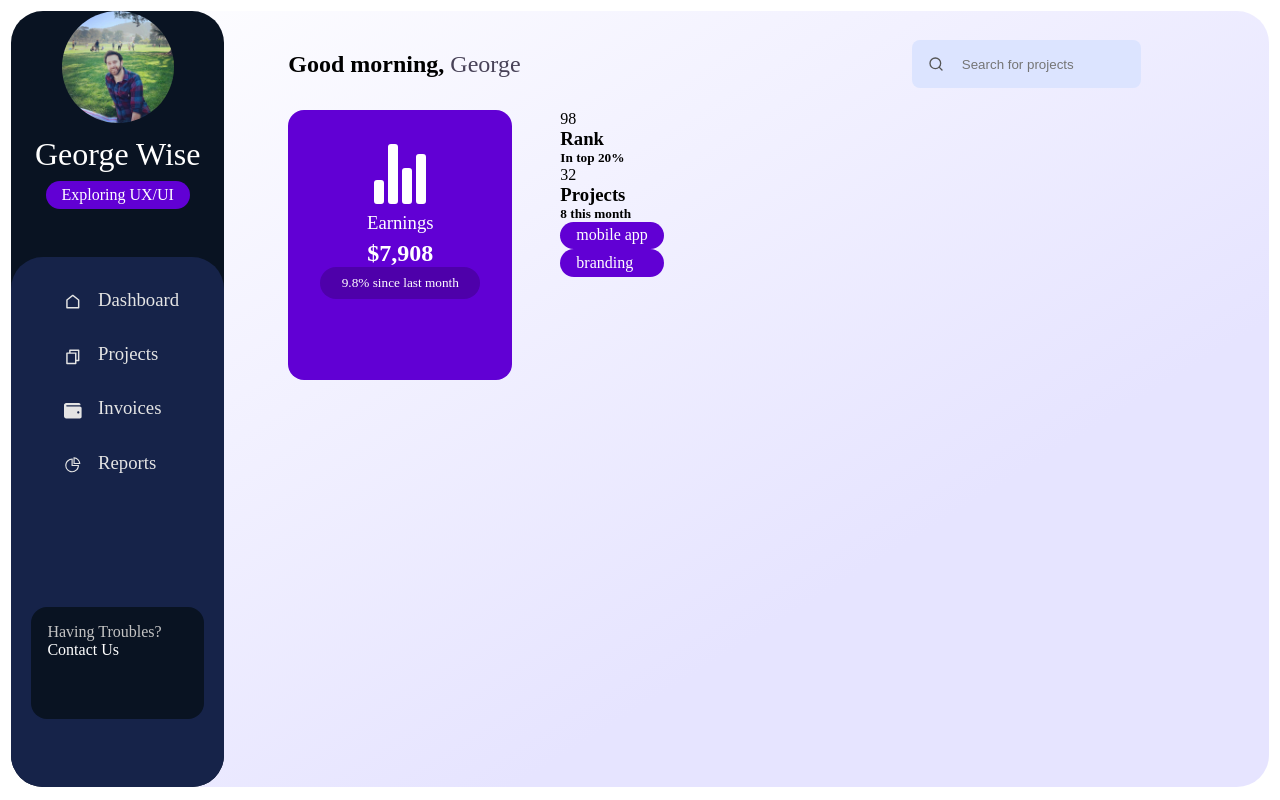
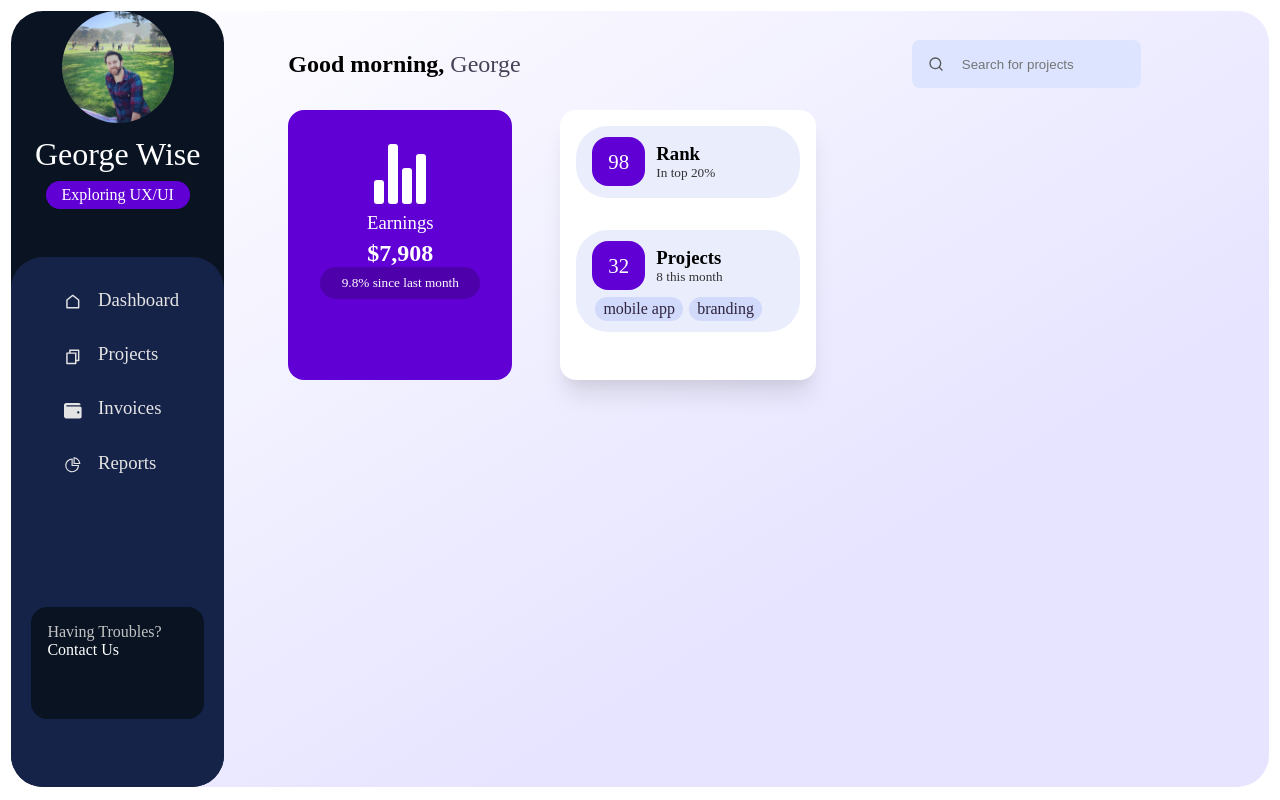
Before and after one commit to Stubblefish/Dashboard_UX-UI, a React (Create React App) app: page / in a window 1280 px wide. Built offline with nearby package versions, Linux system fonts and the light colour scheme.

Commit message:
finished styling Info element, hover effect, buttons

```diff
--- a/src/components/Badge.jsx
+++ b/src/components/Badge.jsx
@@ -2,8 +2,8 @@ import React from 'react'
 import styled from 'styled-components';
 import {themeColor} from "../utils";
 
-function Badge({ content }) {
-    return <Div>{content}</Div>
+function Badge({ content, glow = false, paid = false, late = false }) {
+    return <Div glow={glow} paid={paid} late={late}>{content}</Div>
 }
 
 const Div = styled.div`
@@ -13,6 +13,16 @@ font-weight: 500;
 color: white;
 background-color: ${themeColor};
 cursor: pointer;
+
+${({glow}) =>
+glow &&
+`
+font-size= 0.8rem;
+padding: 0.2rem 0.5rem;
+font-weight: normal;
+color: #2f233d;
+background-color: rgba(109, 134, 245, 0.192);
+`}
 `;
 
 export default Badge
--- a/src/components/Info.jsx
+++ b/src/components/Info.jsx
@@ -36,20 +36,61 @@ function Info() {
     );
 }
 
-const InfoCard = styled.div``;
+const InfoCard = styled.div`
+height: 100%;
+width: 14rem;
+background-color: white;
+border-radius: 1rem;
+padding: 1rem;
+color: white;
+box-shadow: ${cardShadow};
+transition: 0.4s ease-in-out;
 
-const Card = styled.div``;
+&:hover {
+    box-shadow: ${hoverEffect};
+}
+`;
 
-const CardContent = styled.div``;
+const Card = styled.div`
+background-color: rgba(183, 194, 243, 0.3);
+border-radius: 2rem;
+margin-bottom: 2rem;
+`;
 
-const Row = styled.div``;
+const CardContent = styled.div`
+padding: 0.7rem 1rem 0.3rem 1rem;
+`;
 
-const Digit = styled.div``;
+const Row = styled.div`
+display: flex;
+align-items: center;
+margin-bottom: 0.4rem;
+${({ justify }) =>
+justify &&
+`
+justify-content: space-around;
+width: 90%;
+`}
+`;
 
-const InfoContainer = styled.div``;
+const Digit = styled.div`
+background-color: ${themeColor};
+padding: 0.8rem 1rem;
+font-size: 1.3rem;
+border-radius: 1rem;
+`;
 
-const Title = styled.h3``;
+const InfoContainer = styled.div`
+margin-left: 0.7rem;
+`;
 
-const Subtitle = styled.h5``;
+const Title = styled.h3`
+color: black;
+`;
+
+const Subtitle = styled.h5`
+color: #333333;
+font-weight: normal;
+`;
 
 export default Info;
```
